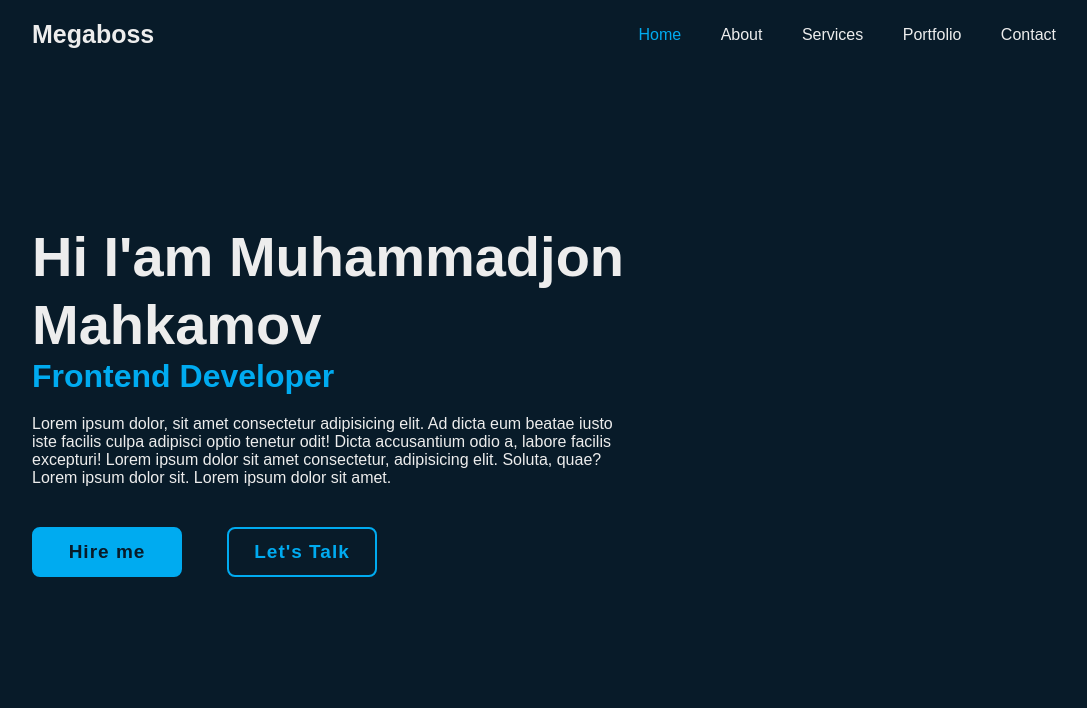
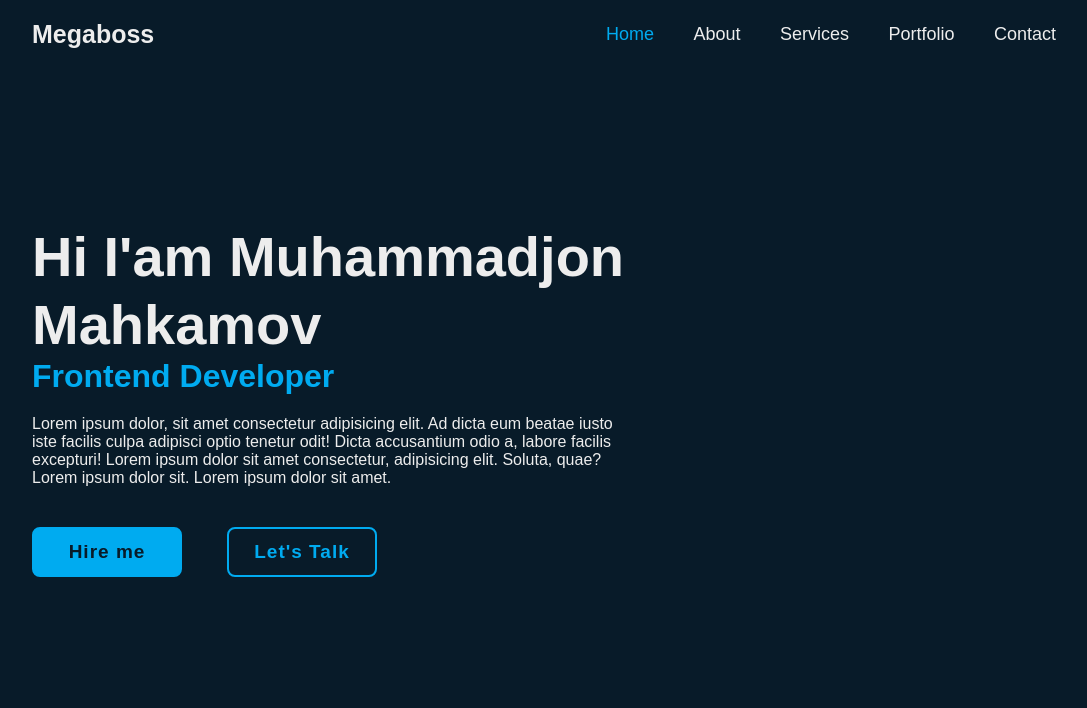
Before and after one commit to megaboss07/portfolio, a plain HTML site: page index.html in a window 1280 px wide. Shown: the top 708 px of the page, without its empty margins (96-1183 px from the left). Drawn offline with nearby package versions, Linux system fonts and the light colour scheme.

Commit message:
ozgartirildi

```diff
--- a/style.css
+++ b/style.css
@@ -28,7 +28,7 @@ z-index: 100;
     font-weight: 600;
 }
 .navbar a{
-font-size: 18pxcolor;
+font-size: 18px;
 text-decoration: none;
 color: #ededed;
 font-weight: 500;
```
